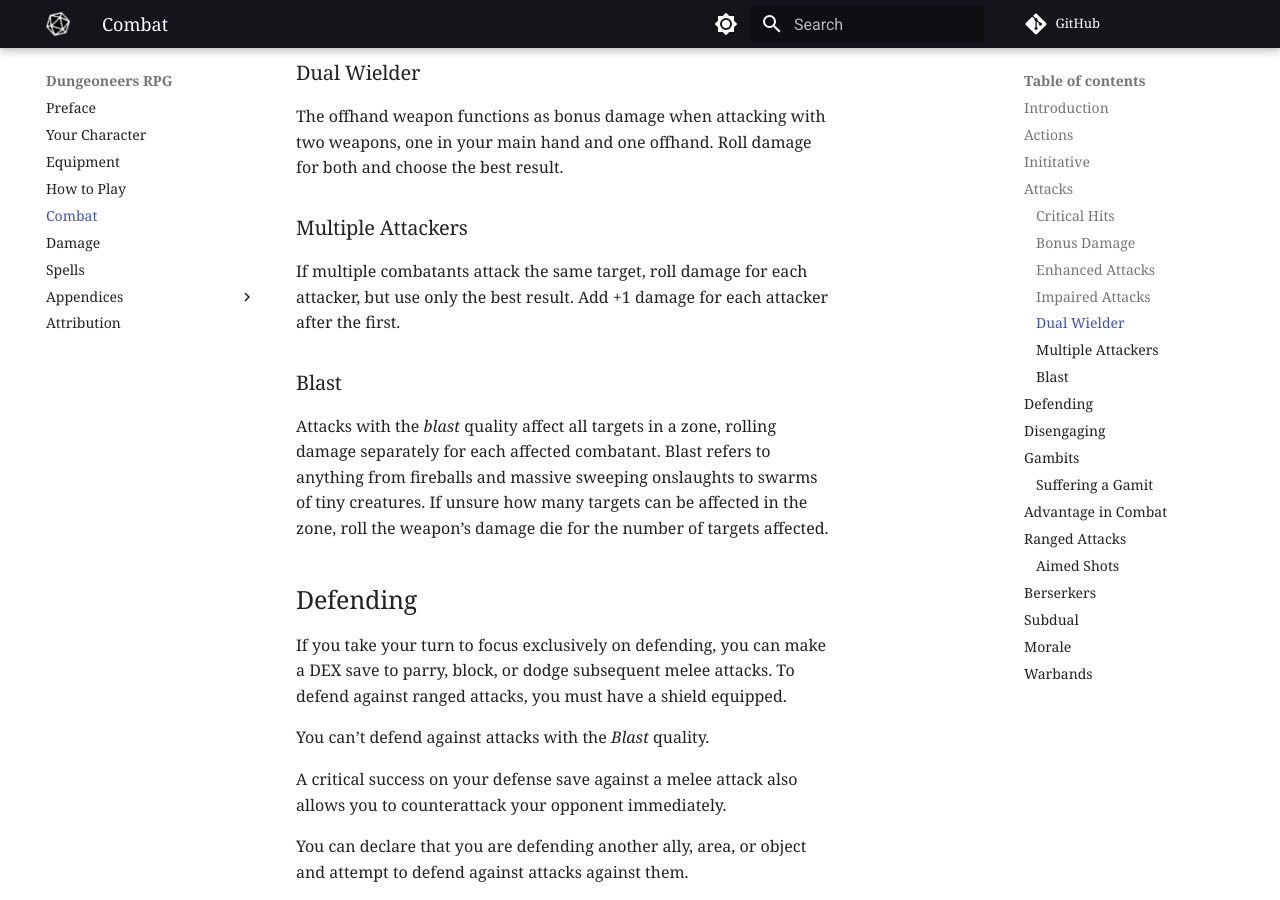
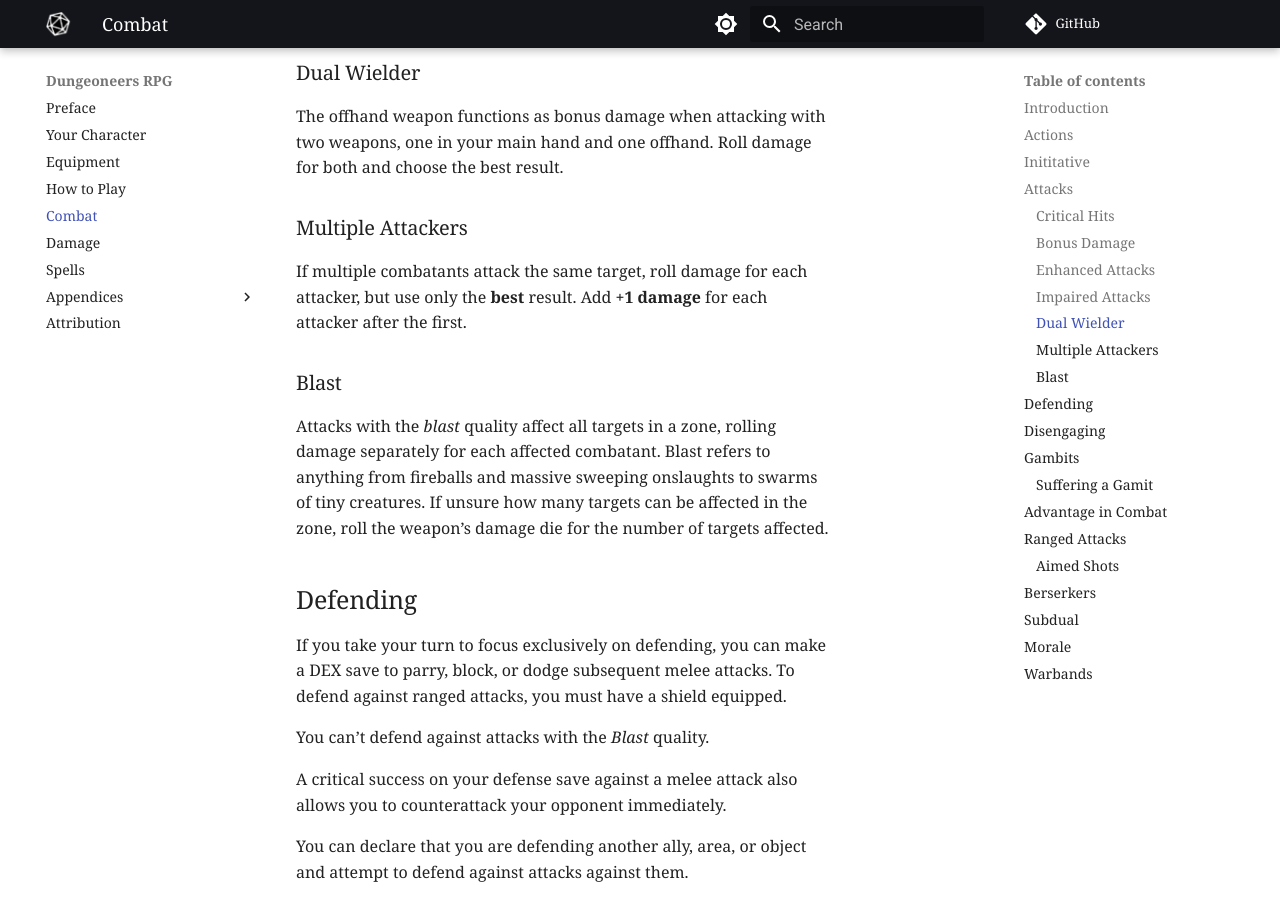
Before and after one commit to joemoose/dungeoneers.d20, an MkDocs documentation site: the page built from docs/combat.md, in a window 1280 px wide and 900 px high, scrolled down 2075 px. Built offline with MkDocs 1.6.1 and Material for MkDocs 9.7.7, drawn with Linux system fonts in a browser that asks for light colours; comment, search, counter and statistics services are not loaded.

```diff
--- a/docs/combat.md
+++ b/docs/combat.md
@@ -56,7 +56,7 @@ The offhand weapon functions as bonus damage when attacking with two weapons, on
 
 ### Multiple Attackers
 
-If multiple combatants attack the same target, roll damage for each attacker, but use only the best result. Add +1 damage for each attacker after the first.
+If multiple combatants attack the same target, roll damage for each attacker, but use only the **best** result. Add **+1 damage** for each attacker after the first.
 
 ### Blast
 
```
